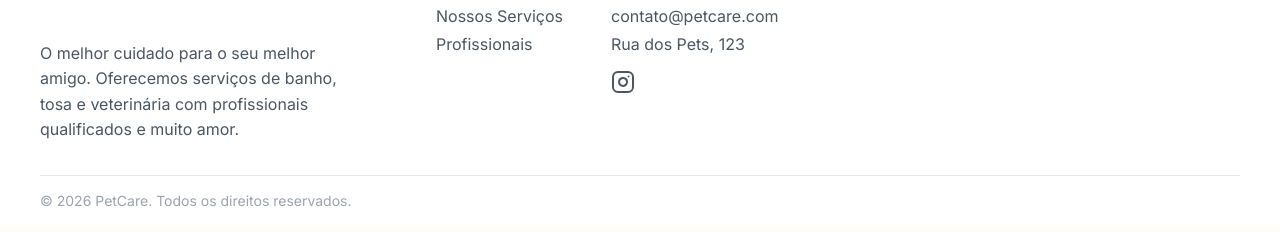
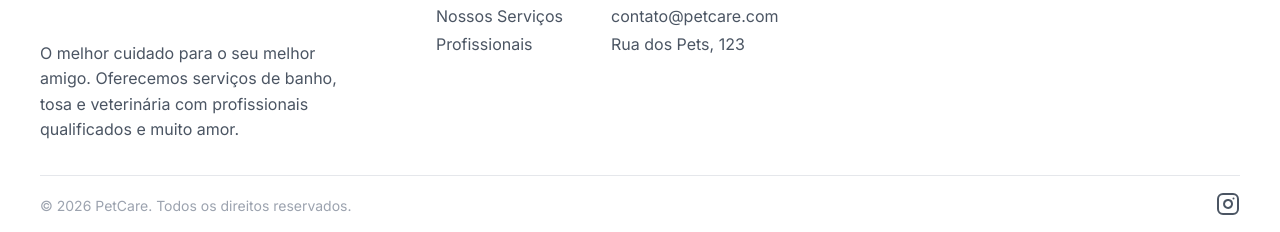
Before and after one commit to FilipiWanderley/PetCare, a Next.js app: page / in a window 1280 px wide. Shown: the part 3136-3368 px from the top of the page. Built offline with nearby package versions, Linux system fonts and the light colour scheme.

Commit message:
refactor: Move Instagram icon to copyright footer section

```diff
--- a/src/components/layout/Footer/Footer.module.css
+++ b/src/components/layout/Footer/Footer.module.css
@@ -86,8 +86,10 @@
   color: var(--primary);
 }
 
-.social {
-  margin-top: 1rem;
+.footerSocial {
+  display: flex;
+  align-items: center;
+  gap: 1rem;
 }
 
 .socialLink {
@@ -110,4 +112,6 @@
   display: flex;
   justify-content: space-between;
   align-items: center;
+  flex-wrap: wrap;
+  gap: 1rem;
 }
--- a/src/components/layout/Footer/index.tsx
+++ b/src/components/layout/Footer/index.tsx
@@ -33,16 +33,16 @@ export function Footer() {
             <a href="#">(11) 99999-9999</a>
             <a href="#">contato@petcare.com</a>
             <a href="#">Rua dos Pets, 123</a>
-            <div className={styles.social}>
-              <a href="#" aria-label="Instagram" className={styles.socialLink}>
-                <Instagram size={24} />
-              </a>
-            </div>
           </div>
         </div>
       </div>
       <div className={styles.copyright}>
         <p>&copy; {new Date().getFullYear()} PetCare. Todos os direitos reservados.</p>
+        <div className={styles.footerSocial}>
+          <a href="#" aria-label="Instagram" className={styles.socialLink}>
+            <Instagram size={24} />
+          </a>
+        </div>
       </div>
     </footer>
   );
```
